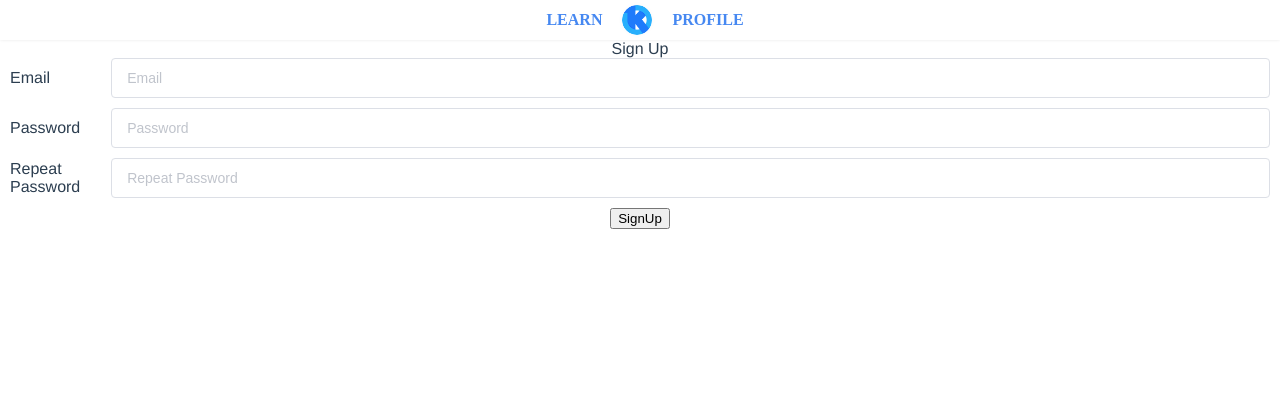
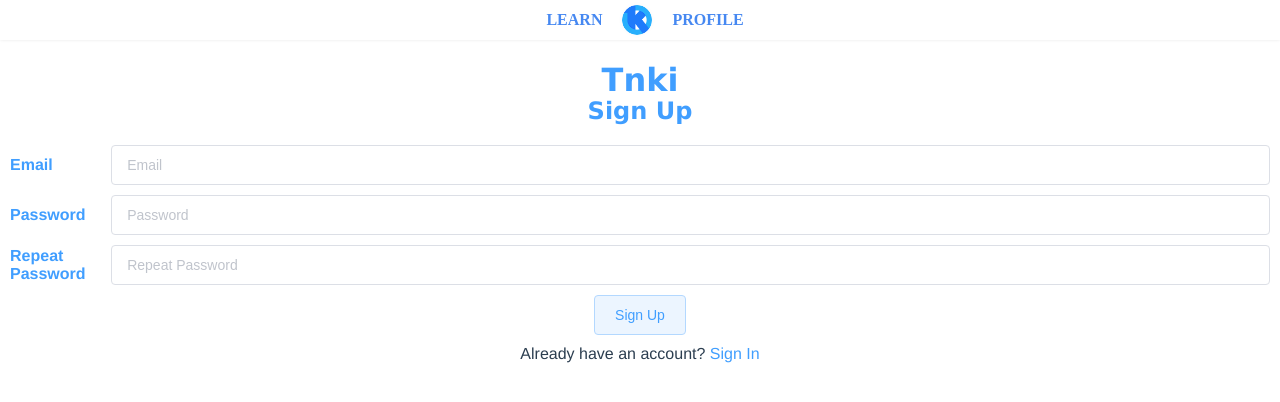
Before and after one commit to can-cc/tnki-api, a Vue app in the folder client/: page /signup in a window 1280 px wide. Shown: the top 402 px of the page. Built offline with nearby package versions, Linux system fonts and the light colour scheme.

Commit message:
initial commit

```diff
--- a/client/src/components/Dash.vue
+++ b/client/src/components/Dash.vue
@@ -57,12 +57,14 @@
     background-color: #409EFF;
     color: white;
     border-radius: 50%;
-    font-size: 1.7rem;
+    font-size: 1.5rem;
     font-weight: 700;
+    border: 5px solid #4a9de0;
+    margin: 30px auto 0;
   }
 
   .go-learn-button div {
-    display: inline-block;
+    display: block;
     vertical-align: middle;
   }
 
@@ -75,6 +77,7 @@
     font-size: 1.5rem;
     letter-spacing: 2px;
     line-height: 1rem;
+    color: #EB9E05;
   }
   .statistics-grid .name {
     font-weight: 300;
@@ -87,13 +90,14 @@
   }
 
   .total-days-container {
-
+    margin: 30px;
   }
 
   .total-days-container .day-number {
     font-weight: 900;
     font-size: 4rem;
     color: #67C23A;
+    margin-left: 58px;
   }
 
   .total-days-container .day-text {
--- a/client/src/components/SignIn.vue
+++ b/client/src/components/SignIn.vue
@@ -17,11 +17,11 @@
         </label>
       </div>
 
-      <div class="signin-button-container">
-        <el-button native-type="submi" type="primary" plain>Sign In</el-button>
+      <div class="button-container">
+        <el-button native-type="submit" type="primary" plain>Sign In</el-button>
       </div>
 
-      <div class="signup-tip">
+      <div class="tip">
         Do not have account? <router-link to="/signup">Sign Up</router-link>
       </div>
 
@@ -52,7 +52,7 @@
           window.localStorage.setItem('jwt', response.headers.jwt)
           axios.defaults.headers.common['jwt'] = response.headers.jwt
           this.$message({
-            message: 'Login sccuess!',
+            message: 'Sign in sccuess!',
             type: 'success'
           })
           router.push('/home')
@@ -98,17 +98,19 @@
     display: inline-block;
     width: 110px;
     text-align: left;
+    color: #409EFF;
+    font-weight: bolder;
   }
 
-  .signup-tip {
+  .tip {
     margin-top: 10px;
   }
 
-  .signup-tip a {
+  .tip a {
     color: #409EFE
   }
 
-  .signin-button-container {
+  .button-container {
     margin-top: 10px;
   }
 </style>
--- a/client/src/components/SignUp.vue
+++ b/client/src/components/SignUp.vue
@@ -1,6 +1,7 @@
 <template>
   <div class="signup-page">
-    <div>Sign Up</div>
+    <h1>Tnki</h1>
+    <h2>Sign Up</h2>
     <form v-on:submit="signUp($event)">
       <div class="form-item">
         <label>
@@ -16,15 +17,20 @@
         </label>
       </div>
 
-
       <div class="form-item">
         <label>
           <span>Repeat Password</span>
-          <el-input v-model="repeatPassword" name="tnki-repeat-password" type="password" placeholder="Repeat Password" minlenght="6"></el-input>
+          <el-input v-model="repeatPassword" name="tnki-repeat-password" type="password" placeholder="Repeat Password" minlength="6"></el-input>
         </label>
       </div>
 
-      <button type="submit">SignUp</button>
+      <div class="button-container">
+        <el-button native-type="submit" type="primary" plain>Sign Up</el-button>
+      </div>
+
+      <div class="tip">
+        Already have an account? <router-link to="/signin">Sign In</router-link>
+      </div>
 
     </form>
   </div>
@@ -32,6 +38,7 @@
 
 <script>
   import axios from 'axios'
+  import router from '@/router'
 
   export default {
     name: 'SignUpPage',
@@ -39,23 +46,28 @@
       return {
         password: '',
         email: '',
-        repeatPassword: '',
-        errorMessage: null
+        repeatPassword: ''
       }
     },
     methods: {
       async signUp (event) {
+        try {
           event.preventDefault()
-        this.errorMessage = null
           if (this.password !== this.repeatPassword) {
-          this.errorMessage = 'Password not match!'
-          return
+            return this.$message.error('Password not match!')
           }
-
           await axios.post('/api/signup', {
             email: this.email,
             password: this.password
           })
+          this.$message({
+            message: 'Sign up sccuess! Please sign in',
+            type: 'success'
+          })
+          router.push('/signin')
+        } catch (error) {
+          this.$message.error('Sign up unknown error.')
+        }
       }
     }
   }
@@ -64,7 +76,12 @@
 <!-- Add "scoped" attribute to limit CSS to this component only -->
 <style scoped>
   h1, h2 {
-    font-weight: normal;
+    color: #409EFF;
+    font-family: "Verdana";
+  }
+
+  h2 {
+    margin-top: -1.5rem;
   }
 
   form {
@@ -84,6 +101,19 @@
     display: inline-block;
     width: 110px;
     text-align: left;
+    color: #409EFF;
+    font-weight: bolder;
   }
 
+  .button-container {
+    margin-top: 10px;
+  }
+
+  .tip {
+    margin-top: 10px;
+  }
+
+  .tip a {
+    color: #409EFE
+  }
 </style>
```
Lines whose indentation alone changed are shown as unchanged.
